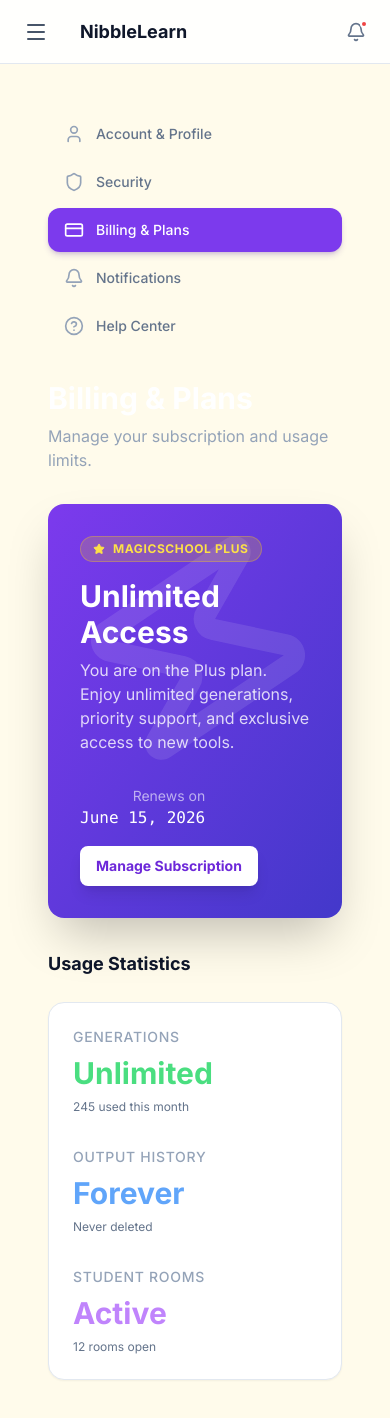
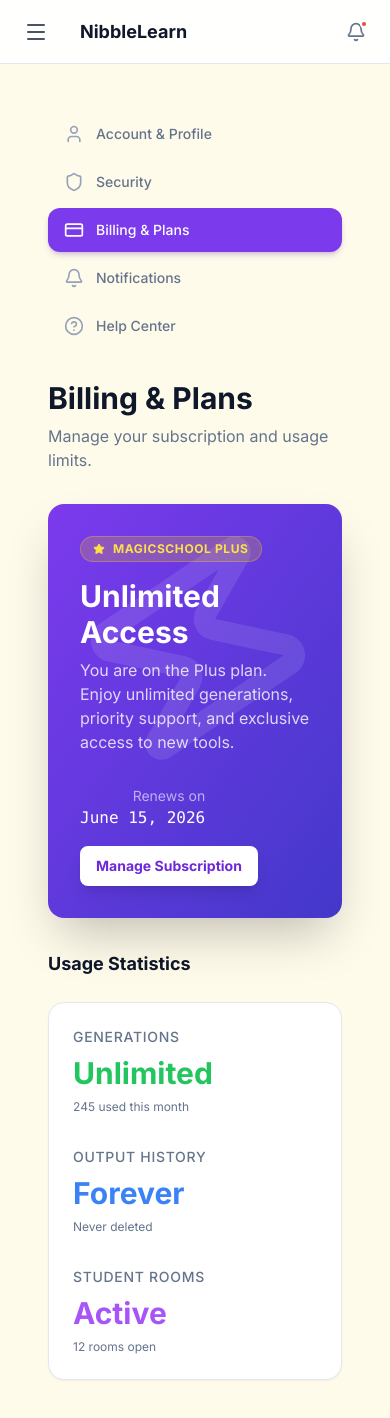
Before and after one commit to CodeCrafter19programmer/nibble-learn, a Next.js app: page /app/settings/billing in a window 390 px wide. Shown: the top 1418 px of the page. Built offline with nearby package versions, Linux system fonts and the light colour scheme.

Commit message:
Refactor: Make Billing and Notifications pages theme-responsive

```diff
--- a/src/app/app/settings/billing/page.tsx
+++ b/src/app/app/settings/billing/page.tsx
@@ -10,11 +10,11 @@
     return (
         <div className="space-y-8">
             <div>
-                <h1 className="text-3xl font-bold mb-2">Billing & Plans</h1>
-                <p className="text-slate-400">Manage your subscription and usage limits.</p>
+                <h1 className="text-3xl font-bold mb-2 text-slate-900 dark:text-white">Billing & Plans</h1>
+                <p className="text-slate-500 dark:text-slate-400">Manage your subscription and usage limits.</p>
             </div>
 
-            {/* Current Plan Card */}
+            {/* Current Plan Card - Keep dark/vibrant as it is a specific card style */}
             <div className="relative overflow-hidden rounded-2xl bg-gradient-to-br from-violet-600 to-indigo-700 p-8 text-white shadow-2xl">
                 <div className="absolute top-0 right-0 p-4 opacity-10">
                     <Zap className="w-64 h-64 rotate-12" />
@@ -47,14 +47,14 @@
                 <SettingsCard variant="slate">
                     <SettingsCardContent className="grid grid-cols-1 md:grid-cols-3 gap-8">
                         {[
-                            { label: "Generations", value: "Unlimited", sub: "245 used this month", color: "text-green-400" },
-                            { label: "Output History", value: "Forever", sub: "Never deleted", color: "text-blue-400" },
-                            { label: "Student Rooms", value: "Active", sub: "12 rooms open", color: "text-purple-400" },
+                            { label: "Generations", value: "Unlimited", sub: "245 used this month", color: "text-green-500 dark:text-green-400" },
+                            { label: "Output History", value: "Forever", sub: "Never deleted", color: "text-blue-500 dark:text-blue-400" },
+                            { label: "Student Rooms", value: "Active", sub: "12 rooms open", color: "text-purple-500 dark:text-purple-400" },
                         ].map((stat, i) => (
                             <div key={i} className="space-y-2">
-                                <h4 className="text-sm font-medium text-slate-400 uppercase tracking-wider">{stat.label}</h4>
+                                <h4 className="text-sm font-medium text-slate-500 dark:text-slate-400 uppercase tracking-wider">{stat.label}</h4>
                                 <div className={`text-3xl font-bold ${stat.color}`}>{stat.value}</div>
-                                <p className="text-xs text-slate-500">{stat.sub}</p>
+                                <p className="text-xs text-slate-500 dark:text-slate-500">{stat.sub}</p>
                             </div>
                         ))}
                     </SettingsCardContent>
--- a/src/app/app/settings/notifications/page.tsx
+++ b/src/app/app/settings/notifications/page.tsx
@@ -10,8 +10,8 @@
     return (
         <div className="space-y-8">
             <div>
-                <h1 className="text-3xl font-bold mb-2">Notification Preferences</h1>
-                <p className="text-slate-400">Decide how you want to be notified.</p>
+                <h1 className="text-3xl font-bold mb-2 text-slate-900 dark:text-white">Notification Preferences</h1>
+                <p className="text-slate-500 dark:text-slate-400">Decide how you want to be notified.</p>
             </div>
 
             <SettingsSection title="Email Alerts" variant="slate">
@@ -19,15 +19,15 @@
                     <SettingsCardContent className="space-y-6">
                         <div className="flex items-center justify-between">
                             <div className="space-y-0.5">
-                                <Label className="text-base text-white">Product Updates</Label>
-                                <p className="text-sm text-slate-500">New features and tools.</p>
+                                <Label className="text-base text-slate-900 dark:text-white">Product Updates</Label>
+                                <p className="text-sm text-slate-500 dark:text-slate-400">New features and tools.</p>
                             </div>
                             <Switch defaultChecked />
                         </div>
-                        <div className="flex items-center justify-between border-t border-slate-800 pt-6">
+                        <div className="flex items-center justify-between border-t border-slate-200 dark:border-slate-800 pt-6">
                             <div className="space-y-0.5">
-                                <Label className="text-base text-white">Tips & Tricks</Label>
-                                <p className="text-sm text-slate-500">Weekly advice on using AI in class.</p>
+                                <Label className="text-base text-slate-900 dark:text-white">Tips & Tricks</Label>
+                                <p className="text-sm text-slate-500 dark:text-slate-400">Weekly advice on using AI in class.</p>
                             </div>
                             <Switch />
                         </div>
```
